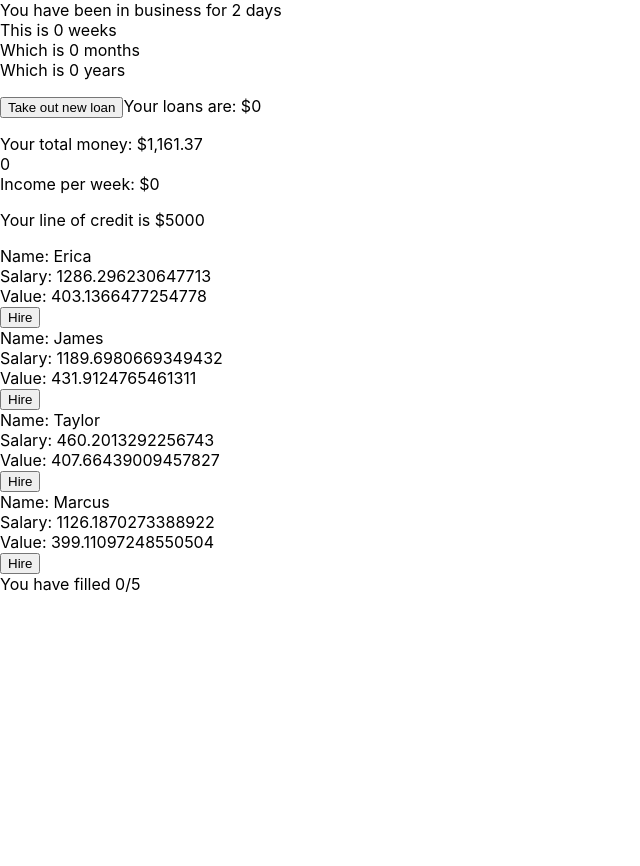
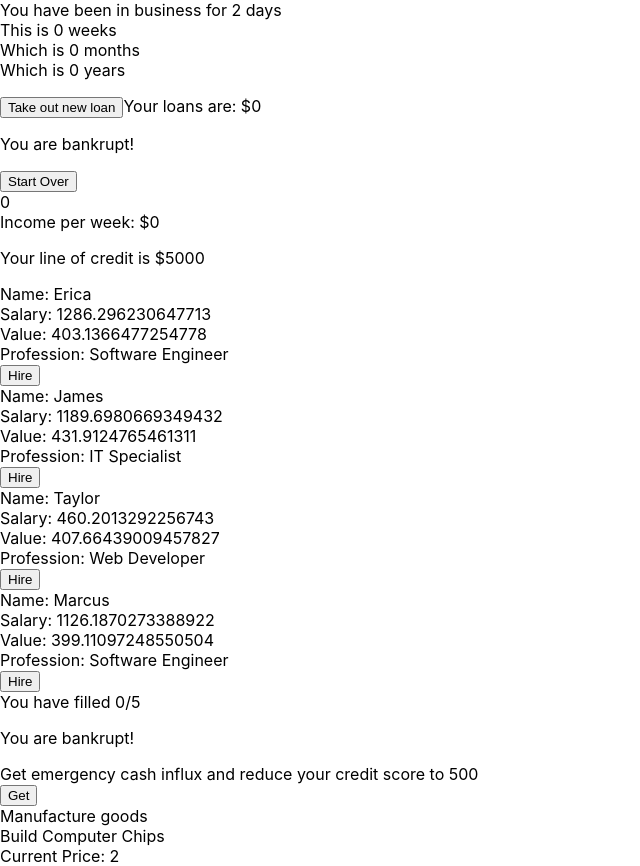
Before and after one commit to tommy-js/Marketcap, a React (Create React App) app: page / in a window 1280 px wide. Shown: the whole page, without its empty margins (0-640 px from the left). Before the commit the page ends 800 px from the top, so only its background shows below. Built offline with nearby package versions, Linux system fonts and the light colour scheme.

Commit message:
Added professions and started on goods manufacturing

```diff
--- a/src/components/assets/Employee.js
+++ b/src/components/assets/Employee.js
@@ -9,7 +9,8 @@
       status: {
         id: this.props.id,
         salary: this.props.salary,
-        value: this.props.value
+        value: this.props.value,
+        profession: this.props.profession
       }
     };
   }
@@ -24,6 +25,7 @@
         <div>Name: {this.props.name}</div>
         <div>Weekly salary: ${this.props.salary}</div>
         <div>Weekly value: ${this.props.value * 7}</div>
+        <div>Profession: {this.props.profession}</div>
         <button onClick={() => this.fireEmployee()}>Fire me</button>
       </div>
     );
--- /dev/null
+++ b/src/components/assets/Goods.js
@@ -0,0 +1,26 @@
+import React, { Component, prevState } from "react";
+import ComputerChip from "./items/ComputerChip";
+
+export default class Goods extends Component {
+  constructor(props) {
+    super(props);
+    this.state = {
+      chips: 0
+    };
+  }
+
+  CPUChips(submitChip) {
+    this.setState(prevState => ({
+      chips: prevState.chips + submitChip
+    }));
+  }
+
+  render() {
+    return (
+      <div>
+        <div>Manufacture goods</div>
+        <ComputerChip CPUChips={this.CPUChips} />
+      </div>
+    );
+  }
+}
--- a/src/components/assets/HireEmployee.js
+++ b/src/components/assets/HireEmployee.js
@@ -5,7 +5,8 @@
   const individual = {
     name: props.name,
     salary: props.salary,
-    value: props.value
+    value: props.value,
+    profession: props.profession
   };
 
   function passToHireables(individual) {
@@ -19,6 +20,7 @@
       <div>Name: {individual.name}</div>
       <div>Salary: {individual.salary}</div>
       <div>Value: {individual.value}</div>
+      <div>Profession: {individual.profession}</div>
       <button onClick={() => passToHireables(individual)}>Hire</button>
     </div>
   );
--- /dev/null
+++ b/src/components/assets/items/ComputerChip.js
@@ -0,0 +1,13 @@
+import React from "react";
+
+function ComputerChip(props) {
+  let price = 2;
+  return (
+    <div>
+      <div>Build Computer Chips</div>
+      <div>Current Price: {price}</div>
+    </div>
+  );
+}
+
+export default ComputerChip;
--- a/src/components/main/Body.js
+++ b/src/components/main/Body.js
@@ -7,13 +7,17 @@
 import Hireables from "./subcomponents/Hireables";
 import Calendar from "../calculations/Calendar";
 import Building from "../assets/Building";
+import Bankrupt from "./subcomponents/Bankrupt";
+import Goods from "../assets/Goods";
 import employees from "./subcomponents/employees";
+
+// money: Math.random() * 5000;
 
 export default class Body extends Component {
   constructor(props) {
     super(props);
     this.state = {
-      money: Math.random() * 5000,
+      money: 0,
       expenses: 0,
       salary: 0,
       income: 0,
@@ -37,6 +41,7 @@
     this.updateCredit = this.updateCredit.bind(this);
     this.fireEmployee = this.fireEmployee.bind(this);
     this.deferLoanPayment = this.deferLoanPayment.bind(this);
+    this.emergencyCash = this.emergencyCash.bind(this);
   }
 
   componentDidMount() {
@@ -110,6 +115,7 @@
       name: individual.name,
       salary: individual.salary,
       id: Math.random() * 100000,
+      profession: individual.profession,
       value: individual.value
     };
   }
@@ -159,6 +165,10 @@
     this.setState({ assets: prelimArray });
   }
 
+  emergencyCash() {
+    this.setState({ money: 50000, credit: 500, assets: [] });
+  }
+
   render() {
     return (
       <div>
@@ -188,6 +198,8 @@
           buildingSpots={this.state.buildingSpots}
           employeesHired={this.state.employeesHired}
         />
+        <Bankrupt money={this.state.money} emergencyCash={this.emergencyCash} />
+        <Goods />
       </div>
     );
   }
--- /dev/null
+++ b/src/components/main/subcomponents/Bankrupt.js
@@ -0,0 +1,17 @@
+import React from "react";
+
+function Bankrupt(props) {
+  if (props.money > 0) {
+    return null;
+  } else {
+    return (
+      <div>
+        <p>You are bankrupt!</p>
+        <div>Get emergency cash influx and reduce your credit score to 500</div>
+        <button onClick={props.emergencyCash}>Get</button>
+      </div>
+    );
+  }
+}
+
+export default Bankrupt;
--- a/src/components/main/subcomponents/EmployeeList.js
+++ b/src/components/main/subcomponents/EmployeeList.js
@@ -10,6 +10,7 @@
           name={el.name}
           salary={el.salary}
           value={el.value}
+          profession={el.profession}
           fireEmployee={props.fireEmployee}
         />
       ))}
--- a/src/components/main/subcomponents/Hireables.js
+++ b/src/components/main/subcomponents/Hireables.js
@@ -22,6 +22,7 @@
           salary={el.salary}
           value={el.value}
           key={el.id}
+          profession={el.profession}
           purchaseMe={props.purchaseMe}
           setNewEmployees={setNewEmployees}
         />
--- a/src/components/main/subcomponents/employees.js
+++ b/src/components/main/subcomponents/employees.js
@@ -3,42 +3,49 @@
     name: "Erica",
     salary: Math.random() * 1000 + 350,
     value: Math.random() * 100 + 350,
+    profession: "Software Engineer",
     id: Math.random() * 10000
   },
   {
     name: "James",
     salary: Math.random() * 1000 + 350,
     value: Math.random() * 100 + 350,
+    profession: "IT Specialist",
     id: Math.random() * 10000
   },
   {
     name: "Taylor",
     salary: Math.random() * 1000 + 350,
     value: Math.random() * 100 + 350,
+    profession: "Web Developer",
     id: Math.random() * 10000
   },
   {
     name: "Marcus",
     salary: Math.random() * 1000 + 350,
     value: Math.random() * 100 + 350,
+    profession: "Software Engineer",
     id: Math.random() * 10000
   },
   {
     name: "Noah",
     salary: Math.random() * 1000 + 350,
     value: Math.random() * 350,
+    profession: "Electrical Engineer",
     id: Math.random() * 10000
   },
   {
     name: "Jordan",
     salary: Math.random() * 1000 + 350,
     value: Math.random() * 100 + 350,
+    profession: "Materials Specialist",
     id: Math.random() * 10000
   },
   {
     name: "Max",
     salary: Math.random() * 1000 + 350,
     value: Math.random() * 100 + 350,
+    profession: "Graphic Designer",
     id: Math.random() * 10000
   }
 ];
```
